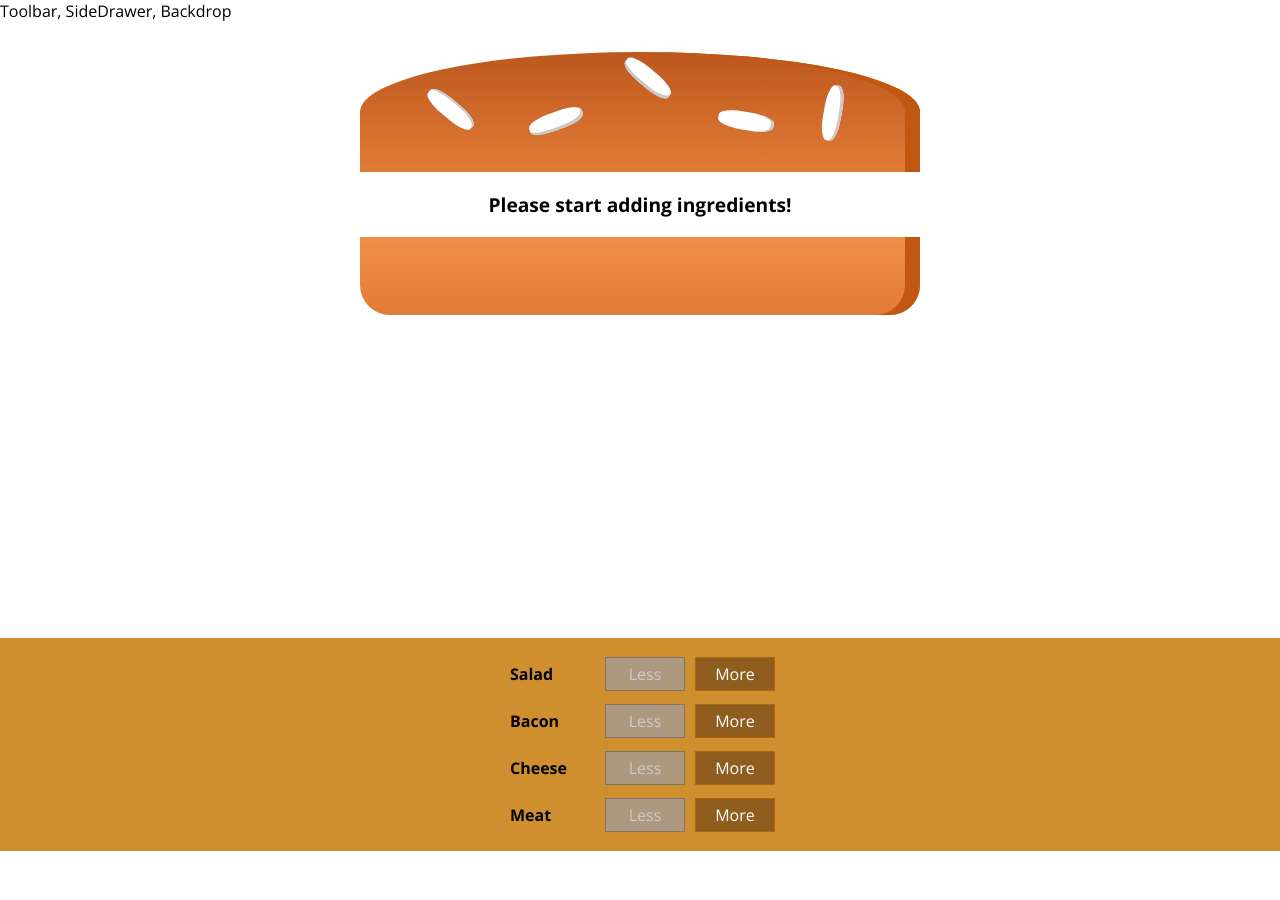
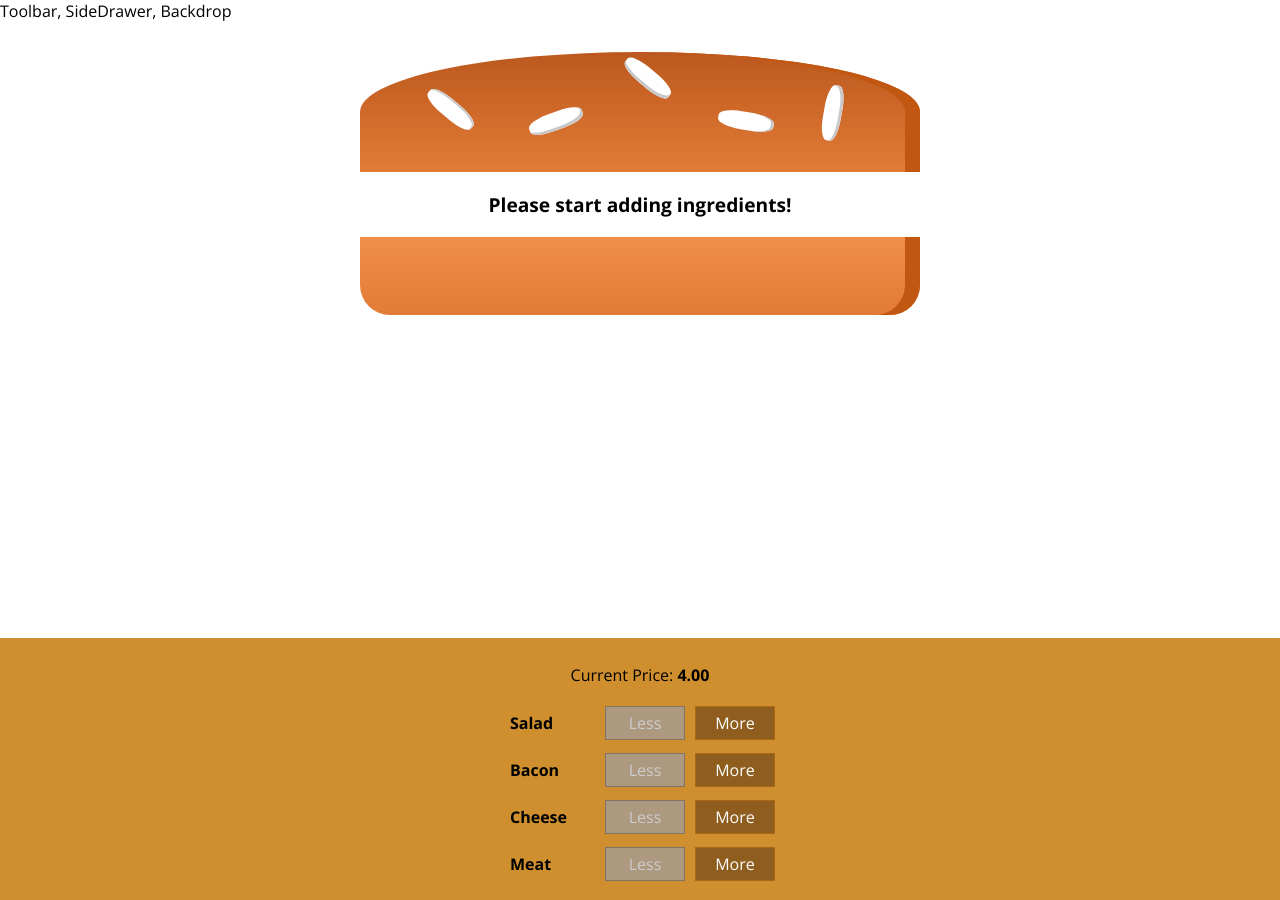
Before and after one commit to hishambokhari/TheBurgerBuilder, a React app: page / in a window 1280 px wide. Before the commit the page ends 851 px from the top, so only its background shows below. Built offline with nearby package versions, Linux system fonts and the light colour scheme.

Commit message:
Add: Display and updating price

```diff
--- a/src/components/Burger/BuildControls/BuildControls.css
+++ b/src/components/Burger/BuildControls/BuildControls.css
@@ -3,8 +3,12 @@
   background-color: #cf8f2e;
   display: flexbox;
   flex-flow: column;
-  align-items: center;
+  justify-content: center;
   box-shadow: 0 2px 1px #ccc;
   margin: auto;
   padding: 10px 0;
 }
+
+.Style {
+
+}
--- a/src/components/Burger/BuildControls/BuildControls.js
+++ b/src/components/Burger/BuildControls/BuildControls.js
@@ -14,6 +14,7 @@ const controls = [
 
 const buildControls = (props) => (
   <div className={classes.BuildControls}>
+    <p style={{textAlign:'center'}}>Current Price: <strong>{props.price.toFixed(2)}</strong> </p>
     {controls.map(ctrl => (
       <BuildControl
       key={ctrl.label}
--- a/src/containers/BurgerBuilder/BurgerBuilder.js
+++ b/src/containers/BurgerBuilder/BurgerBuilder.js
@@ -65,7 +65,8 @@ class BurgerBuilder extends Component {
         <BuildControls
         ingredientAdded={this.addIngredientHandler}
         ingredientRemoved={this.removeIngredientHandler}
-        disabled={disableInfo}/>
+        disabled={disableInfo}
+        price={this.state.totalPrice}/>
       </Aux>
     );
   }
```
